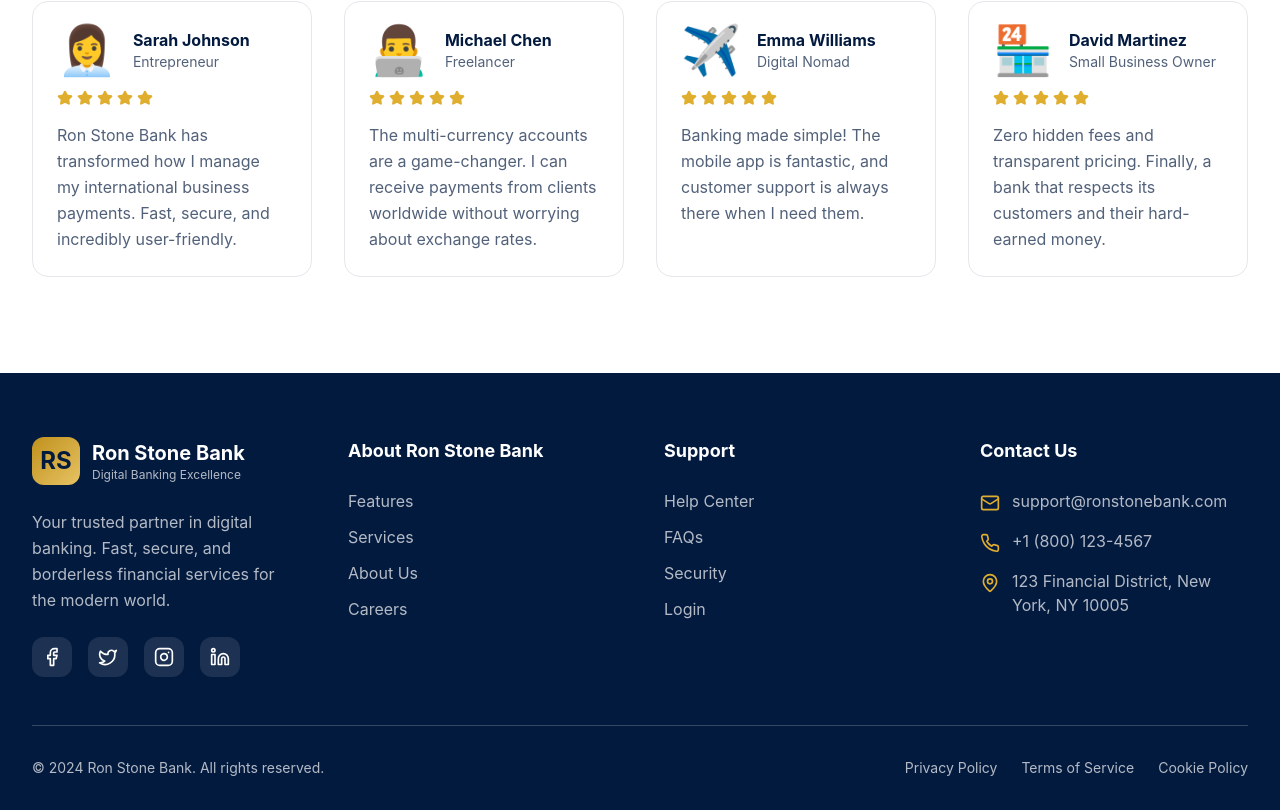
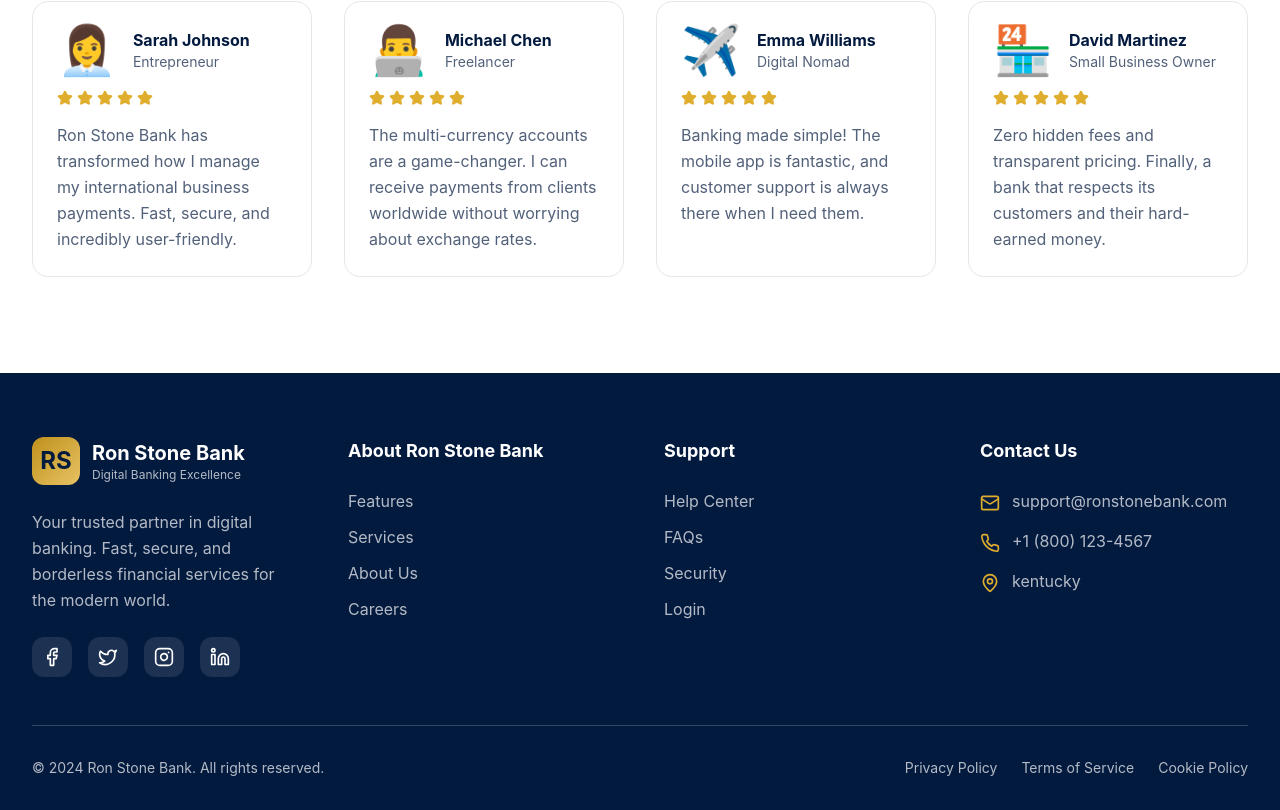
Before and after one commit to Chijioke-Mekeachi/Ron-Stone-Bank, a React (Vite) app: page / in a window 1280 px wide. Shown: the part 4609-5419 px from the top of the page. Built offline with nearby package versions, Linux system fonts and the light colour scheme; no server answers; the HTML template or start-up script is replaced by a standard one.

Commit message:
Update footer address to 'kentucky'

```diff
--- a/src/components/landing/Footer.tsx
+++ b/src/components/landing/Footer.tsx
@@ -77,7 +77,7 @@ export const Footer = () => {
               </li>
               <li className="flex items-start gap-3">
                 <MapPin className="w-5 h-5 text-gold flex-shrink-0 mt-1" />
-                <span className="text-white/70">123 Financial District, New York, NY 10005</span>
+                <span className="text-white/70">kentucky</span>
               </li>
             </ul>
           </div>
```
